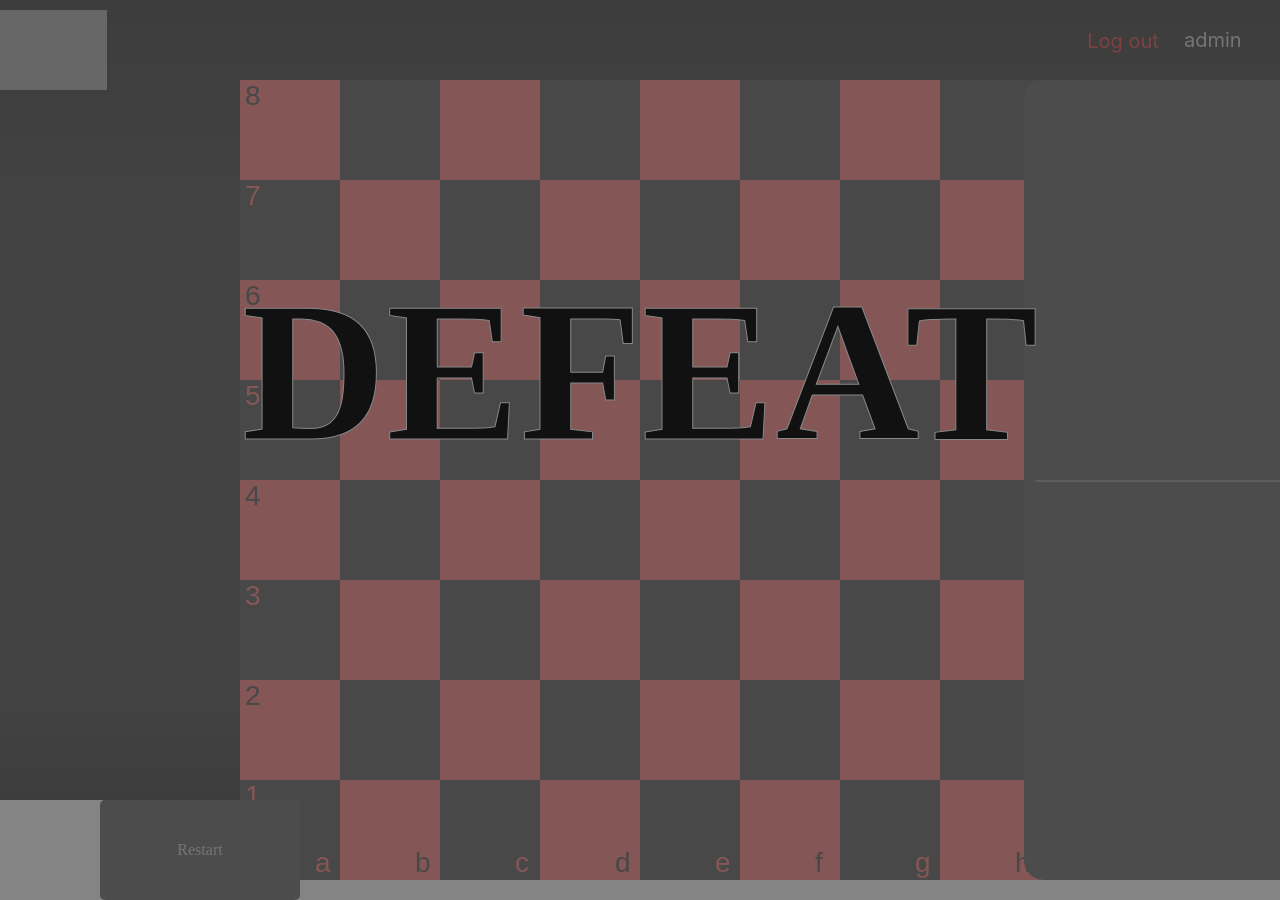
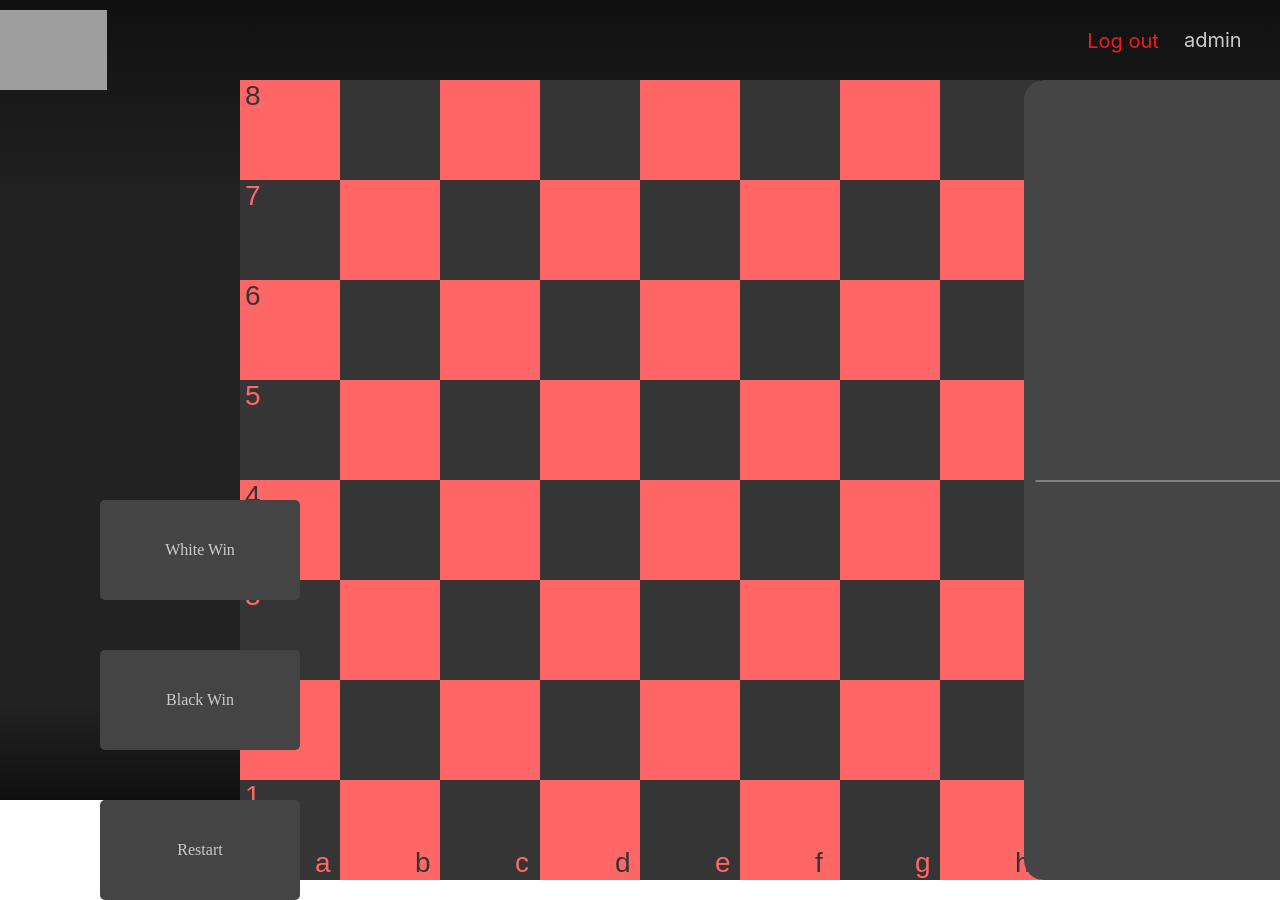
Before and after one commit to TalBenZvi/AnarchyChess, a React (Create React App) app: page /game in a window 1280 px wide. Shown: the top 900 px of the page. Built offline with nearby package versions, Linux system fonts and the light colour scheme; grey boxes are pictures that could not be loaded.

Commit message:
designed end game screen animation

```diff
--- a/src/App.css
+++ b/src/App.css
@@ -105,7 +105,7 @@ ul.row {
   outline: inherit;
 }
 
-.menu-option:hover{
+.menu-option:hover {
   font-weight: bold;
 }
 
@@ -228,3 +228,17 @@ ul.row {
 .checked-checkbox:hover {
   background: #dddddd;
 }
+
+.flashing-screen {
+  position: absolute;
+  z-index: 3;
+  animation-name: flash;
+  animation-duration: 0.35s;
+  animation-fill-mode: forwards;
+}
+
+@keyframes flash {
+  0%   {opacity: 0;}
+  50%  {opacity: 0.7;}
+  100% {opacity: 0.5;}
+}
--- a/src/components/game_end_screen.tsx
+++ b/src/components/game_end_screen.tsx
@@ -14,13 +14,22 @@ import {
   Piece,
   Bishop,
   Position,
+  colorToString,
+  reverseColor,
 } from "../game_flow_util/game_elements";
 
-const WHITE_TITLE_COLOR: string = "#d2d2d2";
-const BLACK_TITLE_COLOR: string = "#111111";
+const TITLE_COLORS: Map<PieceColor, string> = new Map([
+  [PieceColor.white, "#d2d2d2"],
+  [PieceColor.black, "#111111"],
+]);
 
-const WHITE_OUTLINE_COLOR: string = "#888888";
-const BLACK_OUTLINE_COLOR: string = "#111111";
+const OUTLINE_COLORS: Map<PieceColor, string> = new Map([
+  [PieceColor.white, "#888888"],
+  [PieceColor.black, "#111111"],
+]);
+
+const VICTORY_COLOR: string = "#dddddd";
+const DEFEAT_COLOR: string = "#000";
 
 interface GameEndScreenProps {
   clientFlowEngine: ClientFlowEngine;
@@ -34,7 +43,7 @@ class GameEndScreen
   extends React.Component<GameEndScreenProps, GameEndScreenState>
   implements ClientFlowEngineObserver
 {
-  state = { winningColor: PieceColor.black };
+  state = { winningColor: null as any };
   private playerColor: PieceColor = null as any;
 
   componentDidMount() {
@@ -84,37 +93,39 @@ class GameEndScreen
     if (winningColor == null) {
       return <div />;
     }
-    let titleColor: string =
-      winningColor === PieceColor.white ? WHITE_TITLE_COLOR : BLACK_TITLE_COLOR;
-    let outlineColor: string =
-      winningColor === PieceColor.white
-        ? BLACK_OUTLINE_COLOR
-        : WHITE_OUTLINE_COLOR;
+    let isVictory: boolean = winningColor === this.playerColor;
+    let titleColor: string = TITLE_COLORS.get(winningColor) as string;
+    let outlineColor: string = OUTLINE_COLORS.get(
+      reverseColor(winningColor)
+    ) as string;
+    let backgroundColor: string = isVictory ? VICTORY_COLOR : DEFEAT_COLOR;
     return (
-      <div
-        style={{
-          position: "absolute",
-          boxShadow: "0 0 0 100vmax rgba(80, 80, 80, 0.7)",
-          background: "gray",
-          zIndex: 3,
-          fontWeight: "bold",
-        }}
-      >
+      <div>
+        <div
+          className="flashing-screen"
+          style={{
+            boxShadow: `0 0 0 100vmax ${backgroundColor}`,
+          }}
+        />
         <p
           className="centered-title"
           style={{
             position: "fixed",
-            left: "50%",
+            left: 0,
             top: "50%",
-            transform: "translate(-50%, -150%)",
+            transform: "translate(0%, -150%)",
+            width: "100%",
             zIndex: 3,
+            opacity: 1,
             fontSize: 200,
+            textAlign: "center",
+            fontWeight: "bold",
             WebkitTextFillColor: titleColor,
             WebkitTextStroke: "1px",
             WebkitTextStrokeColor: outlineColor,
           }}
         >
-          {this.playerColor === winningColor ? "VICTORY" : "DEFEAT"}
+          {isVictory ? "VICTORY" : "DEFEAT"}
         </p>
       </div>
     );
--- a/src/game_flow_util/player_list.ts
+++ b/src/game_flow_util/player_list.ts
@@ -101,8 +101,8 @@ export class PlayerList {
 
   generateRoleAssignments(): number[] {
     //temp
-    return [20, ...[...Array(31)].map((_, i: number) => {
-      return i < 20 ? i : i + 1;
+    return [9, ...[...Array(31)].map((_, i: number) => {
+      return i < 9 ? i : i + 1;
     })];
     if (
       this._areTeamsPrearranged &&
--- a/src/pages/client_page.tsx
+++ b/src/pages/client_page.tsx
@@ -10,6 +10,7 @@ import {
   ClientEventType,
   ClientEventInfo,
 } from "../client_side/client_flow_engine";
+import GameEndScreen from "../components/game_end_screen";
 
 enum LobbyState {
   open,
@@ -113,6 +114,8 @@ class ClientPage
             }
           }
         })()}
+        {/* temp */}
+        {/* <GameEndScreen clientFlowEngine={Authentication.clientFlowEngine} /> */}
       </div>
     );
   }
--- a/src/pages/game_page.tsx
+++ b/src/pages/game_page.tsx
@@ -97,6 +97,36 @@ class GamePage extends React.Component<any, any> {
           style={{
             position: "absolute",
             left: 100,
+            top: 500,
+            width: 200,
+            height: 100,
+          }}
+          onClick={() => {
+            Authentication.serverFlowEngine.endGame(PieceColor.white);
+          }}
+        >
+          White Win
+        </button>
+        <button
+          className="small-button"
+          style={{
+            position: "absolute",
+            left: 100,
+            top: 650,
+            width: 200,
+            height: 100,
+          }}
+          onClick={() => {
+            Authentication.serverFlowEngine.endGame(PieceColor.black);
+          }}
+        >
+          Black Win
+        </button>
+        <button
+          className="small-button"
+          style={{
+            position: "absolute",
+            left: 100,
             top: 800,
             width: 200,
             height: 100,
--- a/src/server_side/server_flow_engine.ts
+++ b/src/server_side/server_flow_engine.ts
@@ -112,7 +112,7 @@ export class ServerFlowEngine implements ServerObserver {
     }
   }
 
-  private endGame(winningColor: PieceColor) {
+  endGame(winningColor: PieceColor) {
     if (this.gameStatus === GameStatus.running) {
       this.gameStatus = GameStatus.betweenRounds;
       for (let respawnTimeout of this.respawnTimeouts) {
```
